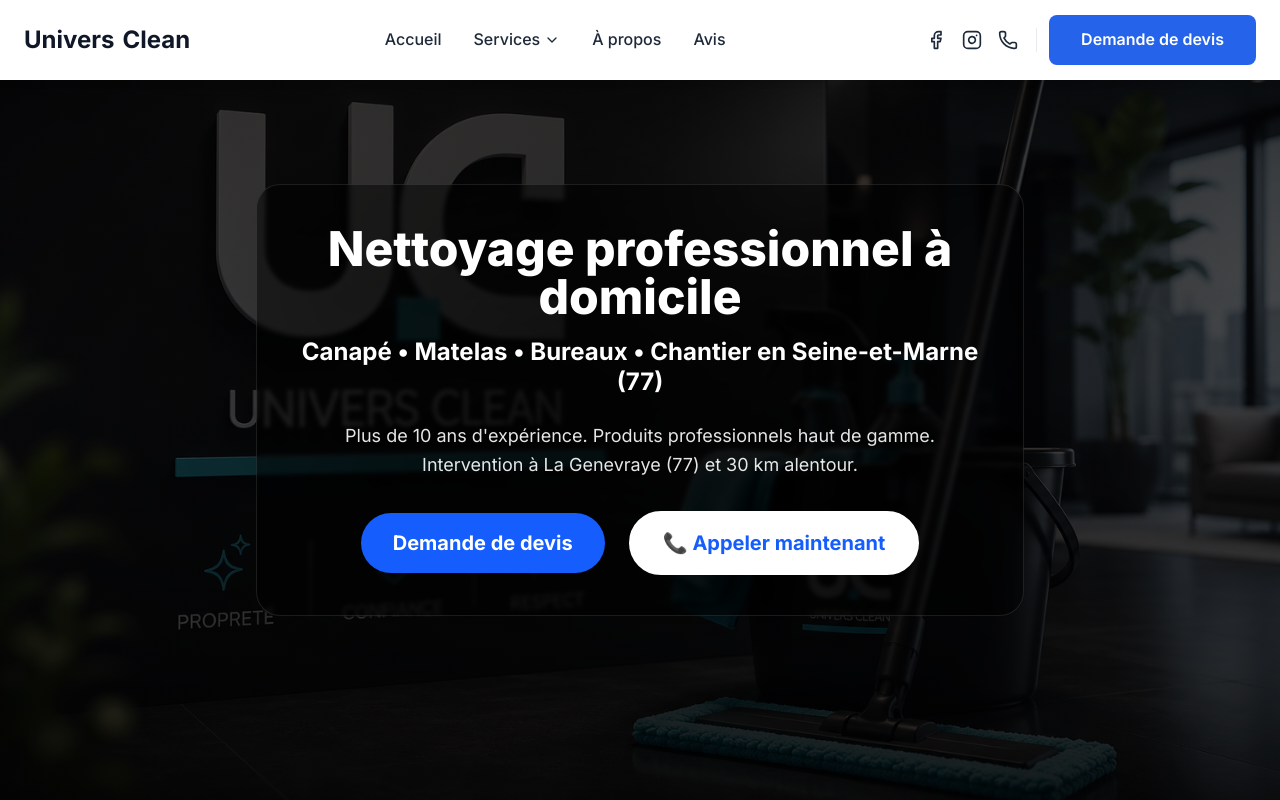
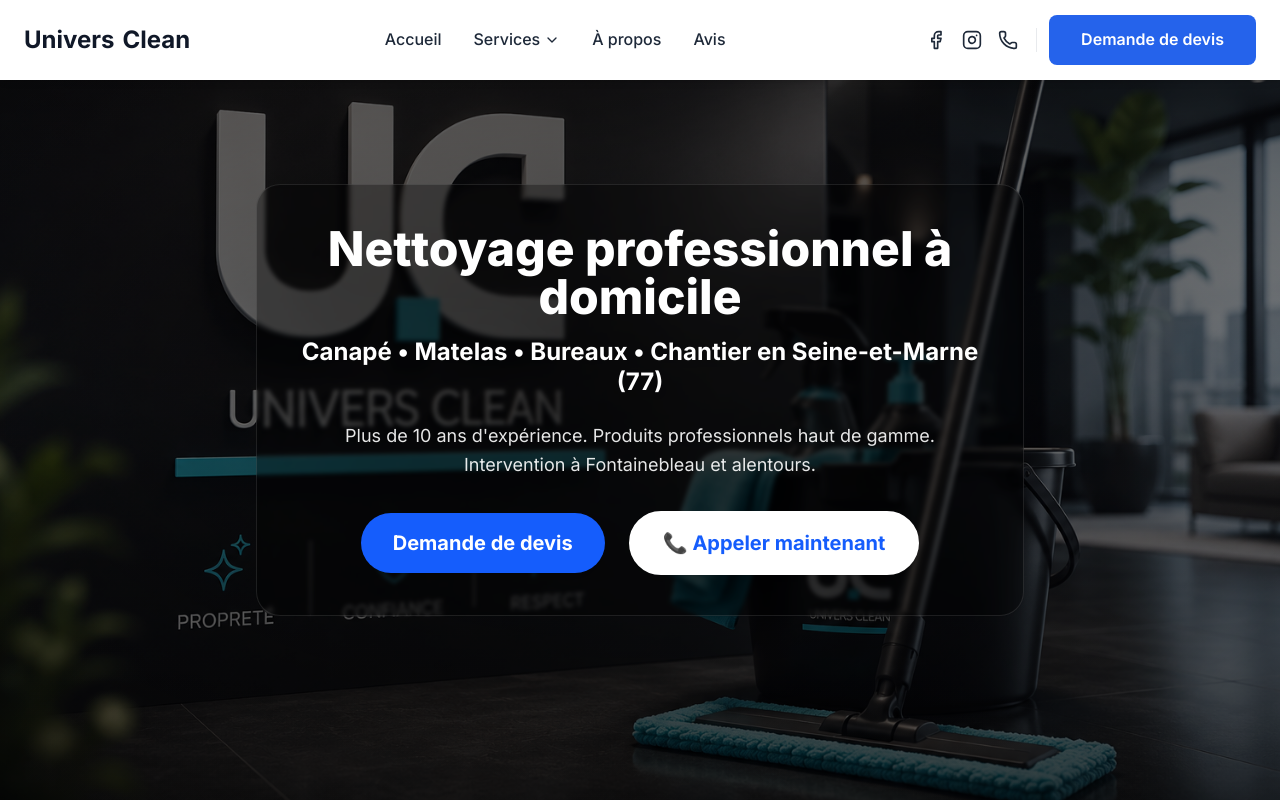
Before and after one commit to blernix/universcleanrefonte, a Next.js app: page / in a window 1280 px wide. Shown: the top 800 px of the page. Built offline with nearby package versions, Linux system fonts and the light colour scheme.

Commit message:
Hero: retrait du fondu au scroll, assombrissement allege, phrase Fontainebleau et alentours

```diff
--- a/app/components/home/Hero.jsx
+++ b/app/components/home/Hero.jsx
@@ -14,13 +14,13 @@ const SimpleHero = ({ videoSrc, bgImageSrc, title, onOpenModal }) => {
             alt="Univers Clean - Nettoyage professionnel"
             className="w-full h-full object-cover"
           />
-          <div className="absolute inset-0 bg-gradient-to-b from-black/80 via-black/55 to-black/85" />
+          <div className="absolute inset-0 bg-gradient-to-b from-black/65 via-black/40 to-black/70" />
           {/* Voile radial derrière le texte : détache les lettres du fond chargé */}
-          <div className="absolute inset-0 bg-[radial-gradient(ellipse_60%_50%_at_50%_50%,rgba(0,0,0,0.75),rgba(0,0,0,0.15))]" />
+          <div className="absolute inset-0 bg-[radial-gradient(ellipse_60%_50%_at_50%_50%,rgba(0,0,0,0.55),rgba(0,0,0,0.05))]" />
         </div>
 
         {/* Contenu centré */}
-        <div className="relative z-10 max-w-3xl mx-auto text-center bg-black/45 backdrop-blur-[2px] border border-white/10 rounded-3xl px-6 py-8 sm:px-10 sm:py-10">
+        <div className="relative z-10 max-w-3xl mx-auto text-center bg-black/30 backdrop-blur-[2px] border border-white/10 rounded-3xl px-6 py-8 sm:px-10 sm:py-10">
           <motion.h1
             initial={{ opacity: 0, y: 20 }}
             animate={{ opacity: 1, y: 0 }}
@@ -46,7 +46,7 @@ const SimpleHero = ({ videoSrc, bgImageSrc, title, onOpenModal }) => {
             className="text-base mb-8 text-white/90 max-w-2xl mx-auto leading-relaxed drop-shadow-md"
           >
             Plus de 10 ans d'expérience. Produits professionnels haut de gamme.
-            Intervention à La Genevraye (77) et 30 km alentour.
+            Intervention à Fontainebleau et alentours.
           </motion.p>
 
           <motion.div
@@ -91,21 +91,6 @@ const DesktopHero = ({
   children,
   onOpenModal
 }) => {
-  const [scrollY, setScrollY] = useState(0);
-
-  useEffect(() => {
-    const handleScroll = () => {
-      setScrollY(window.scrollY);
-    };
-
-    window.addEventListener('scroll', handleScroll, { passive: true });
-    return () => window.removeEventListener('scroll', handleScroll);
-  }, []);
-
-  // Calculer l'opacité du hero en fonction du scroll (disparaît progressivement)
-  const heroOpacity = Math.max(0, 1 - scrollY / 600);
-  const heroScale = 1 + (scrollY / 2000); // Léger zoom lors du scroll
-
   return (
     <div className="bg-white text-gray-900">
       {/* Hero Section avec effet parallax */}
@@ -113,7 +98,6 @@ const DesktopHero = ({
         {/* Photo de fond avec effet Ken Burns */}
         <motion.div
           className='absolute inset-0 z-0'
-          style={{ opacity: heroOpacity }}
         >
           <motion.img
             src="/hero.png"
@@ -128,17 +112,14 @@ const DesktopHero = ({
               repeatType: 'reverse',
               ease: 'easeInOut',
             }}
-            style={{
-              transform: `scale(${heroScale})`,
-            }}
           />
-          <div className='absolute inset-0 bg-gradient-to-b from-black/80 via-black/55 to-black/85' />
+          <div className='absolute inset-0 bg-gradient-to-b from-black/65 via-black/40 to-black/70' />
           {/* Voile radial derrière le texte : détache les lettres du fond chargé */}
-          <div className='absolute inset-0 bg-[radial-gradient(ellipse_60%_50%_at_50%_50%,rgba(0,0,0,0.75),rgba(0,0,0,0.15))]' />
+          <div className='absolute inset-0 bg-[radial-gradient(ellipse_60%_50%_at_50%_50%,rgba(0,0,0,0.55),rgba(0,0,0,0.05))]' />
         </motion.div>
 
          {/* Contenu centré */}
-        <div className='relative z-10 max-w-3xl mx-auto flex flex-col items-center justify-center text-center bg-black/45 backdrop-blur-[2px] border border-white/10 rounded-3xl px-6 py-8 sm:px-10 sm:py-10'>
+        <div className='relative z-10 max-w-3xl mx-auto flex flex-col items-center justify-center text-center bg-black/30 backdrop-blur-[2px] border border-white/10 rounded-3xl px-6 py-8 sm:px-10 sm:py-10'>
            <motion.h1
             initial={{ opacity: 0, y: 30 }}
             animate={{ opacity: 1, y: 0 }}
@@ -164,7 +145,7 @@ const DesktopHero = ({
             className="text-base md:text-lg mb-8 text-white/90 max-w-3xl mx-auto leading-relaxed drop-shadow-md"
           >
             Plus de 10 ans d'expérience. Produits professionnels haut de gamme.
-            Intervention à La Genevraye (77) et 30 km alentour.
+            Intervention à Fontainebleau et alentours.
           </motion.p>
 
           <motion.div
```
